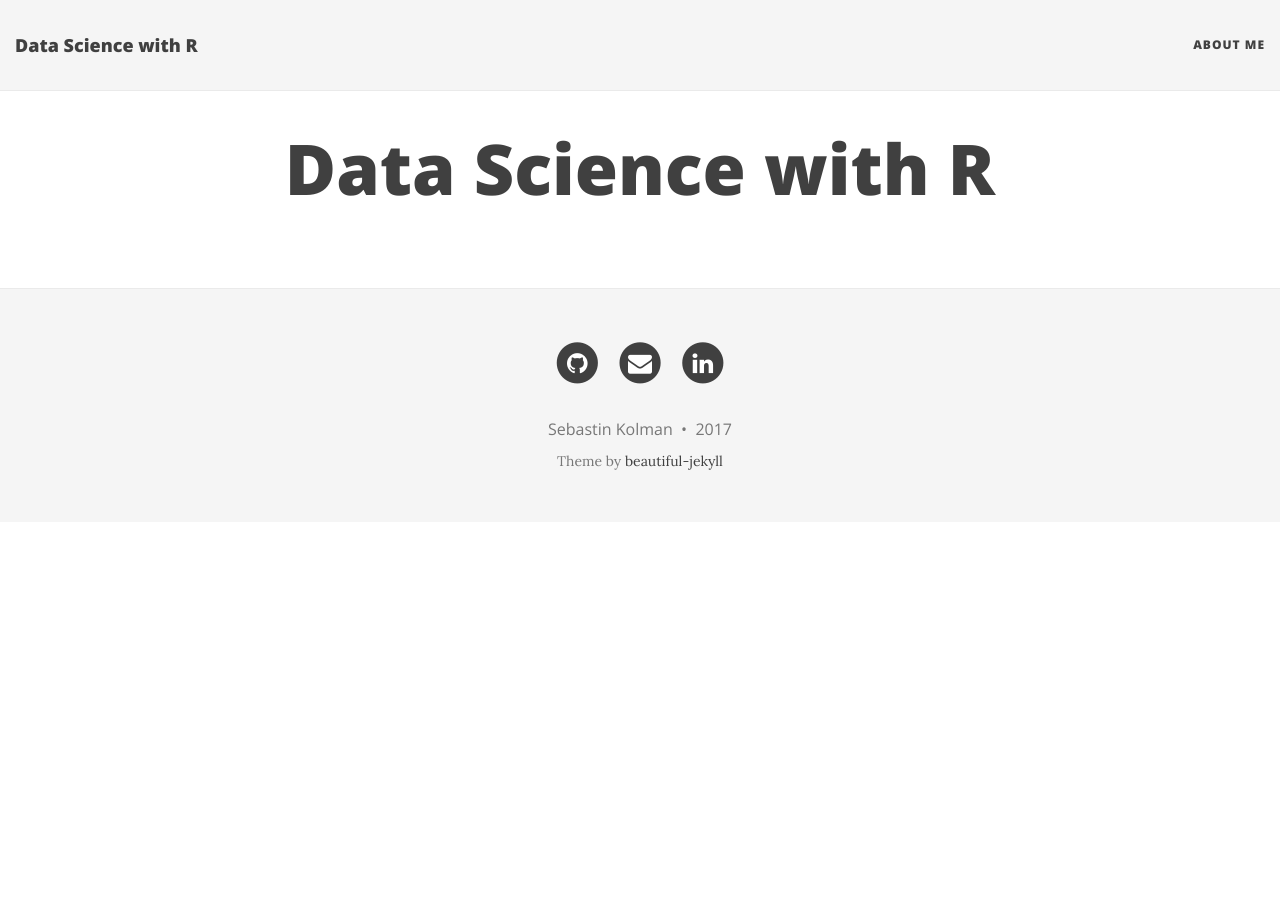
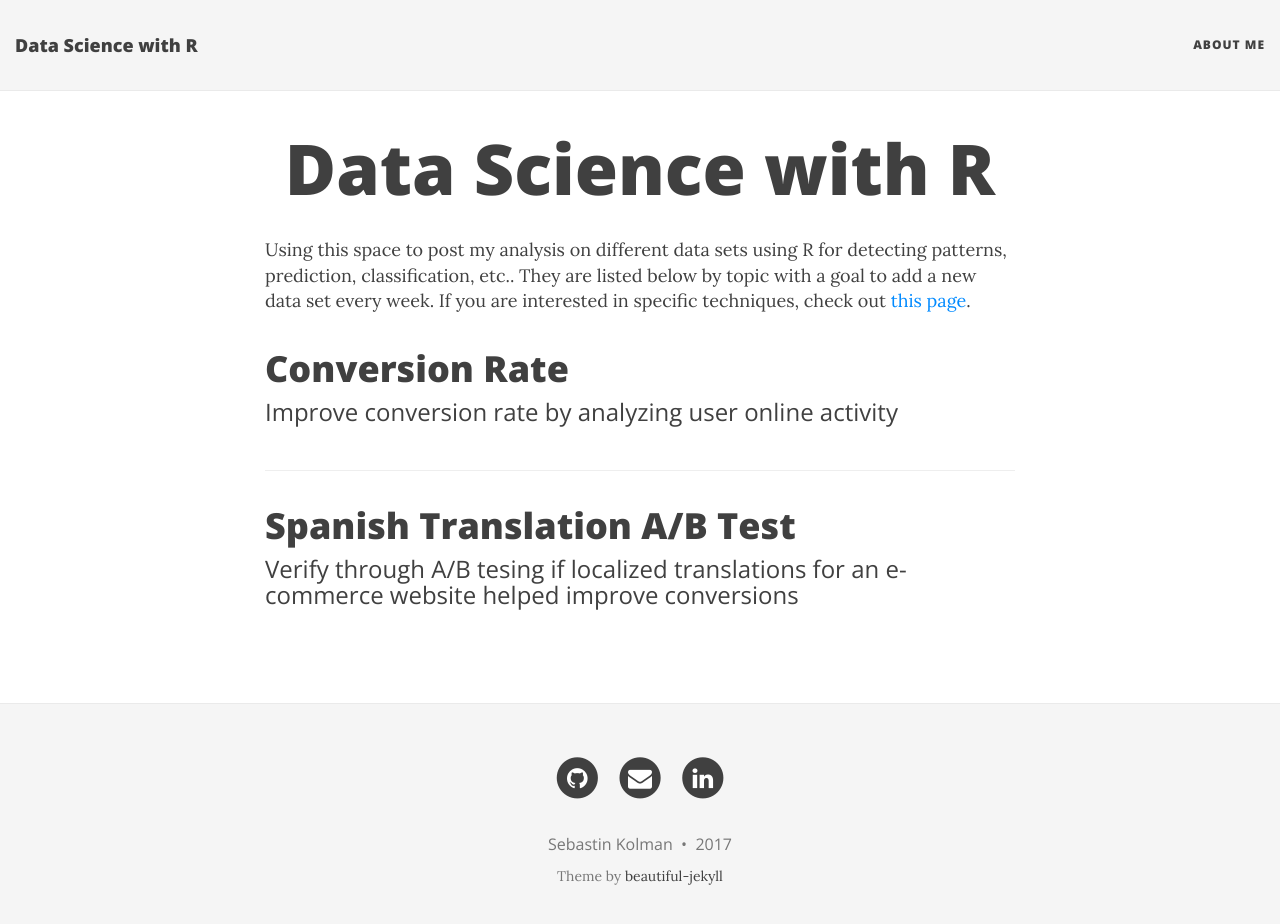
Before and after one commit to sabman83/data-analysis, a Jekyll site: the page built from index.html, in a window 1280 px wide and 937 px high. Shown: the top 924 px of the window. Built offline with Jekyll 4.4.1, drawn with Linux system fonts in a browser that asks for light colours; nearby versions of some CDN libraries; the list of posts is cut into pages by our own code.

Commit message:
Uncommented index.html

```diff
--- a/index.html
+++ b/index.html
@@ -2,3 +2,21 @@
 layout: page
 title: Data Science with R
 ---
+<div class="post-subtitle"> Using this space to post my analysis on different data sets using R for detecting patterns, prediction, classification, etc.. They are listed below by topic with a goal to add a new data set every week.
+  If you are interested in specific techniques, check out <a href="/data-analysis/tags">this page</a>.
+</div>
+
+<div class="posts-list">
+  <article class="post-preview">
+  	<a href="2016-11-28-conversion-rate">
+      <h2 class="post-title">Conversion Rate</h2>
+      <h3 class="post-subtitle">Improve conversion rate by analyzing user online activity</h3>
+    </a>
+  </article>
+  <article class="post-preview">
+  	<a href="2016-12-05-spanish-translation">
+      <h2 class="post-title">Spanish Translation A/B Test</h2>
+      <h3 class="post-subtitle">Verify through A/B tesing if localized translations for an e-commerce website helped improve conversions </h3>
+    </a>
+  </article>
+</div>
```
